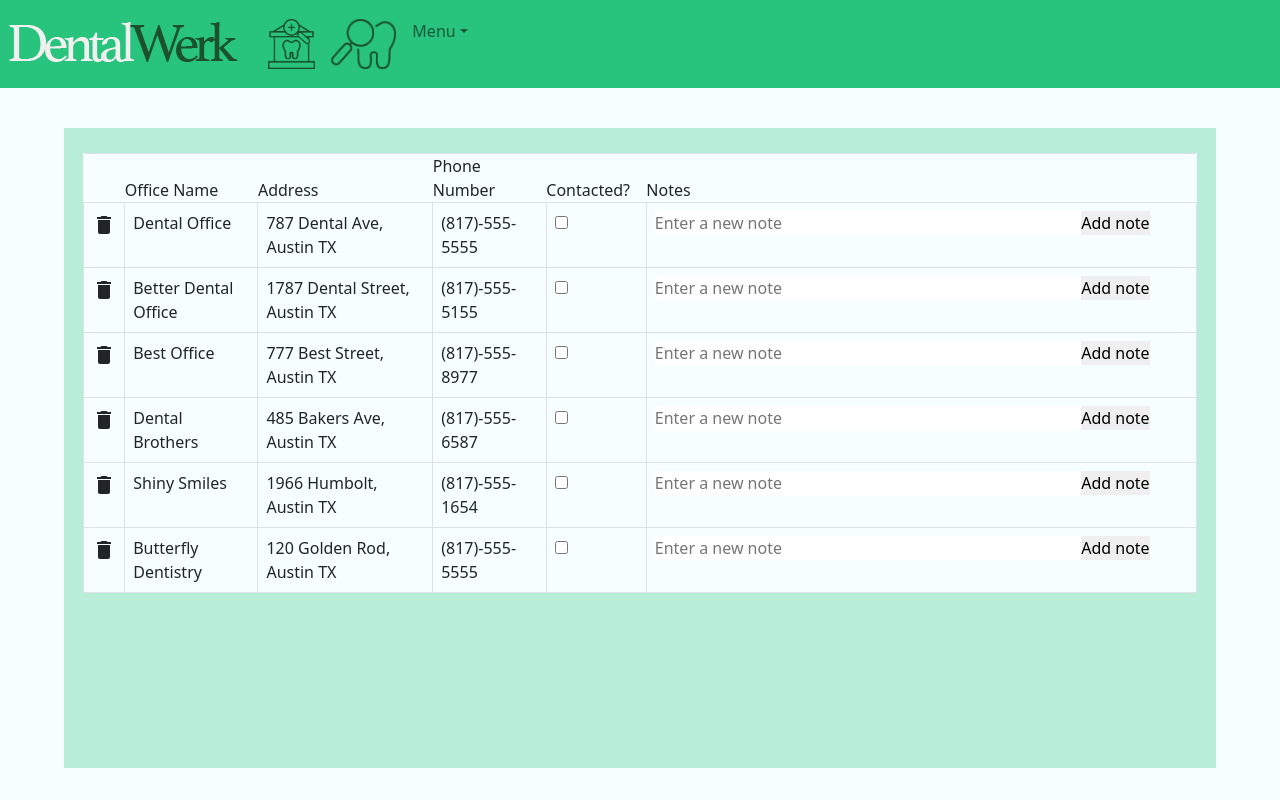
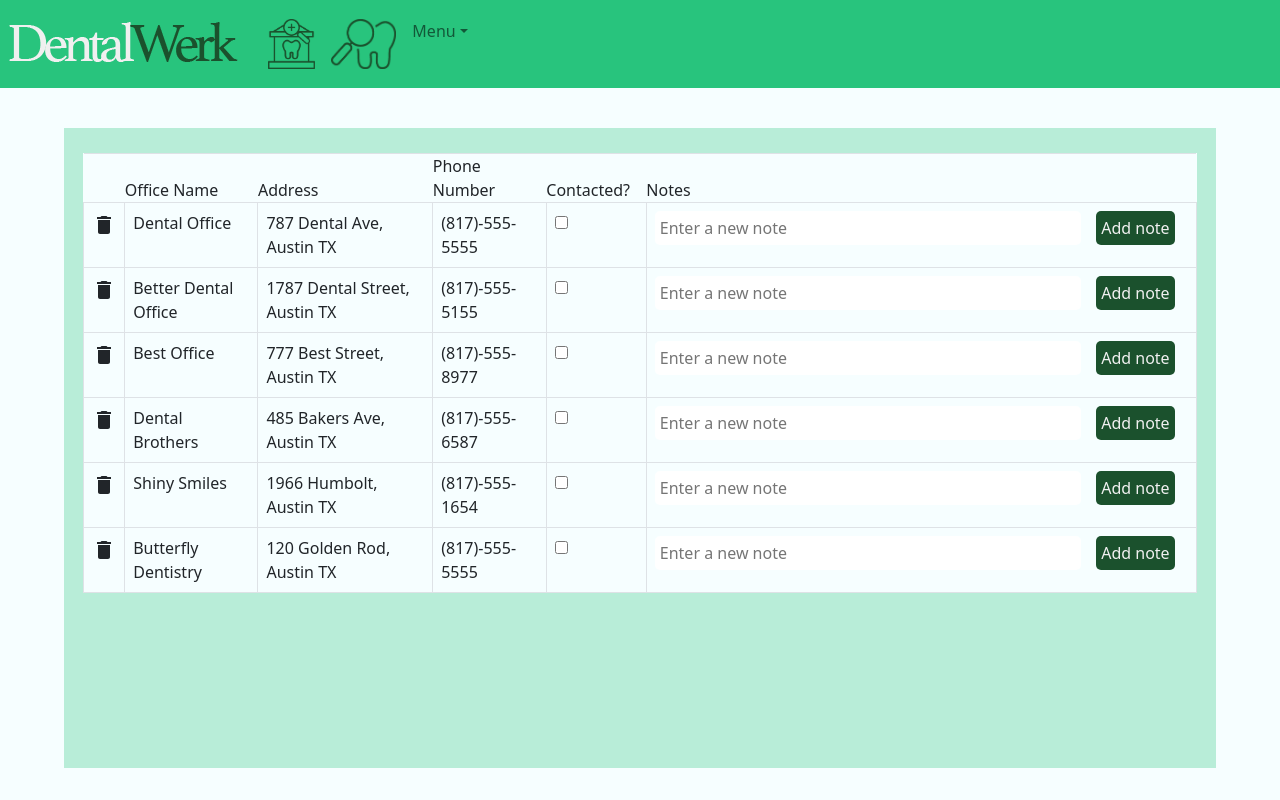
Before and after one commit to theMVPshop/nt03, a React (Create React App) app in the folder client/: page /address-book in a window 1280 px wide. Built offline with nearby package versions, Linux system fonts and the light colour scheme.

Commit message:
Styling for notes added in AddressBook.css

```diff
--- a/client/src/components/Notes.js
+++ b/client/src/components/Notes.js
@@ -22,12 +22,14 @@ export default () => {
     <>
       <input
         id='noteinput'
-        style={{ width: '80%' }}
+        className='note-input'
         type='text'
         placeholder='Enter a new note'
       />
 
-      <button onClick={() => handleClick()}>Add note</button>
+      <button className='add-note' onClick={() => handleClick()}>
+        Add note
+      </button>
 
       <Notes data={data} />
     </>
--- a/client/src/css/AddressBook.css
+++ b/client/src/css/AddressBook.css
@@ -21,3 +21,18 @@
 .notes {
   width: 550px;
 }
+
+/* Notes Component */
+.note-input {
+  width: 80%;
+  margin-right: 15px;
+  padding: 5px;
+  border-radius: 5px;
+}
+
+.add-note {
+  padding: 5px;
+  border-radius: 5px;
+  background-color: var(--secondary-green);
+  color: var(--primary-text-color);
+}
```
